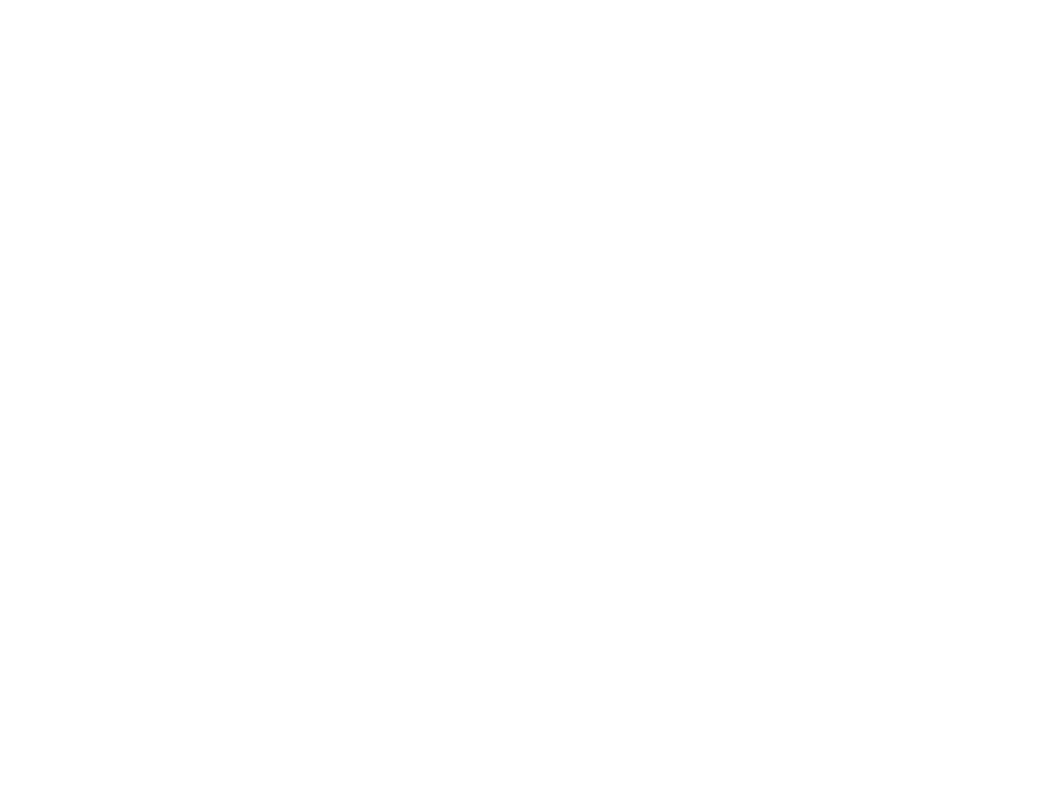
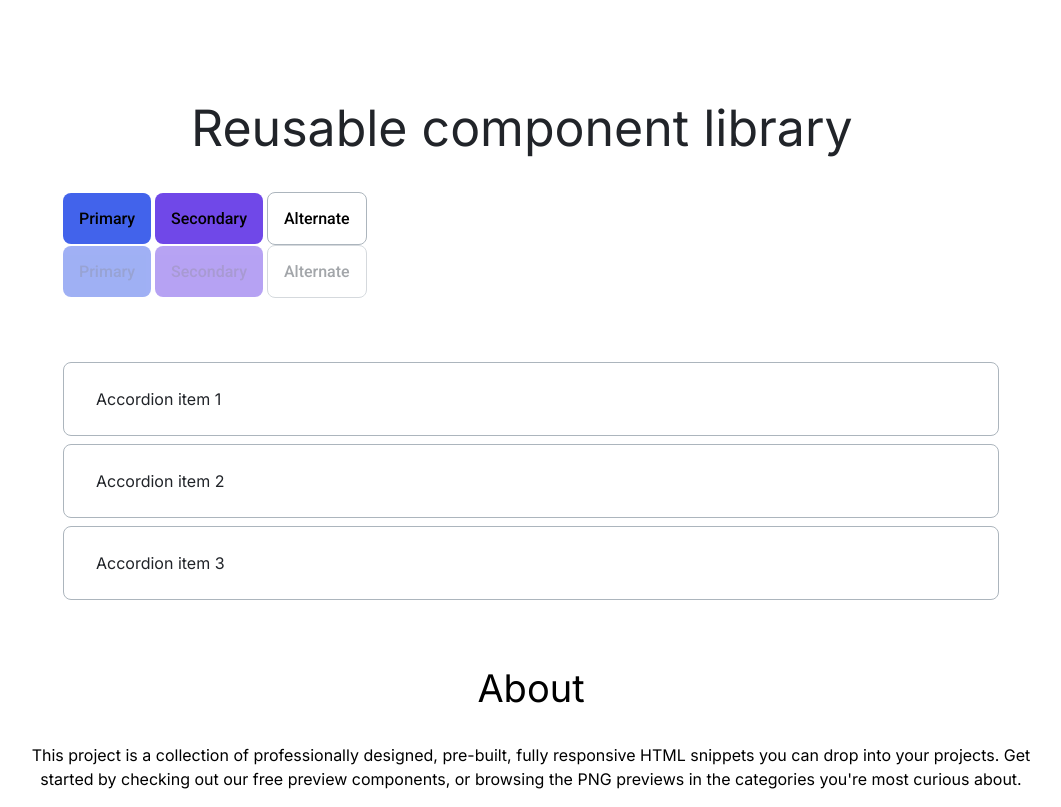
Before and after one commit to js-tasks-ru/htmlcss-20210513_dmitriy79, a website: page index.html in a window 1280 px wide. Shown: the whole page, without its empty margins (109-1170 px from the left). Drawn offline with Linux system fonts and the light colour scheme.

Commit message:
Initial version of full layout page.

```diff
--- /dev/null
+++ b/components/page/page.css
@@ -0,0 +1,38 @@
+.page {
+    max-width: 1000px;
+    margin: 0px auto;
+}
+
+.page h1 {
+    font-family: Inter, sans-serif;
+    font-weight: 500;
+    font-size: 50px;
+    line-height: 64px;
+
+    color: var(--black);
+    margin: 96px 0 0 160px
+}
+
+.page__item {
+    padding: 32px;
+}
+
+.page__item button {
+    padding: 16px;
+}
+
+.page__footer h2 {
+    font-family: Inter, sans-serif;
+    font-weight: 500;
+    font-size: 38px;
+    line-height: 48px;
+    text-align: center;
+}
+
+.page__footer p {
+    font-family: Inter, sans-serif;
+    font-size: 16px;
+    line-height: 24px;
+
+    text-align: center;
+}
--- a/index.html
+++ b/index.html
@@ -2,9 +2,61 @@
 <!-- Главная страница -->
 <html lang="ru">
     <head>
+        <meta charset="UTF-8">
         <link rel="stylesheet" href="./assets/css/main.css">
+        <link rel="stylesheet" href="./components/page/page.css">
+        <link rel="stylesheet" href="./03-lection1/01-button/button.css">
+        <link rel="stylesheet" href="./03-lection1/02-accordion/accordion.css">
     </head>
-    <body>
+    <body class="page">
+        <header class="page__header">
+            <h1>Reusable component library</h1>
+        </header>
+        <section class="page__item">
+            <section>
+                <button class="button">Primary</button>
+                <button class="button button_secondary">Secondary</button>
+                <button class="button button_alternate">Alternate</button>
+            </section>
+            <section>
+                <button class="button" disabled>Primary</button>
+                <button class="button button_secondary" disabled>Secondary</button>
+                <button class="button button_alternate" disabled>Alternate</button>
+            </section>
+        </section>
 
+        <section class="page__item">
+            <section class="accordion">
+                <details class="accordion__item">
+                    <summary class="accordion__summary">
+                        Accordion item 1
+                    </summary>
+                    <p>
+                        Amet minim mollit non deserunt ullamco est sit aliqua dolor do amet sint. Velit officia consequat duis enim velit mollit. Exercitation veniam consequat sunt nostrud amet.
+                    </p>
+                </details>
+                <details class="accordion__item">
+                    <summary class="accordion__summary">
+                        Accordion item 2
+                    </summary>
+                    <p>
+                        Amet minim mollit non deserunt ullamco est sit aliqua dolor do amet sint. Velit officia consequat duis enim velit mollit. Exercitation veniam consequat sunt nostrud amet.
+                    </p>
+                </details>
+                <details class="accordion__item">
+                    <summary class="accordion__summary">
+                        Accordion item 3
+                    </summary>
+                    <p>
+                        Amet minim mollit non deserunt ullamco est sit aliqua dolor do amet sint. Velit officia consequat duis enim velit mollit. Exercitation veniam consequat sunt nostrud amet.
+                    </p>
+                </details>
+            </section>
+        </section>
+
+        <footer class="page__footer">
+            <h2>About</h2>
+            <p>This project is a collection of professionally designed, pre-built, fully responsive HTML snippets you can drop into your projects. Get started by checking out our free preview components, or browsing the PNG previews in the categories you're most curious about.</p>
+        </footer>
     </body>
 </html>
```
